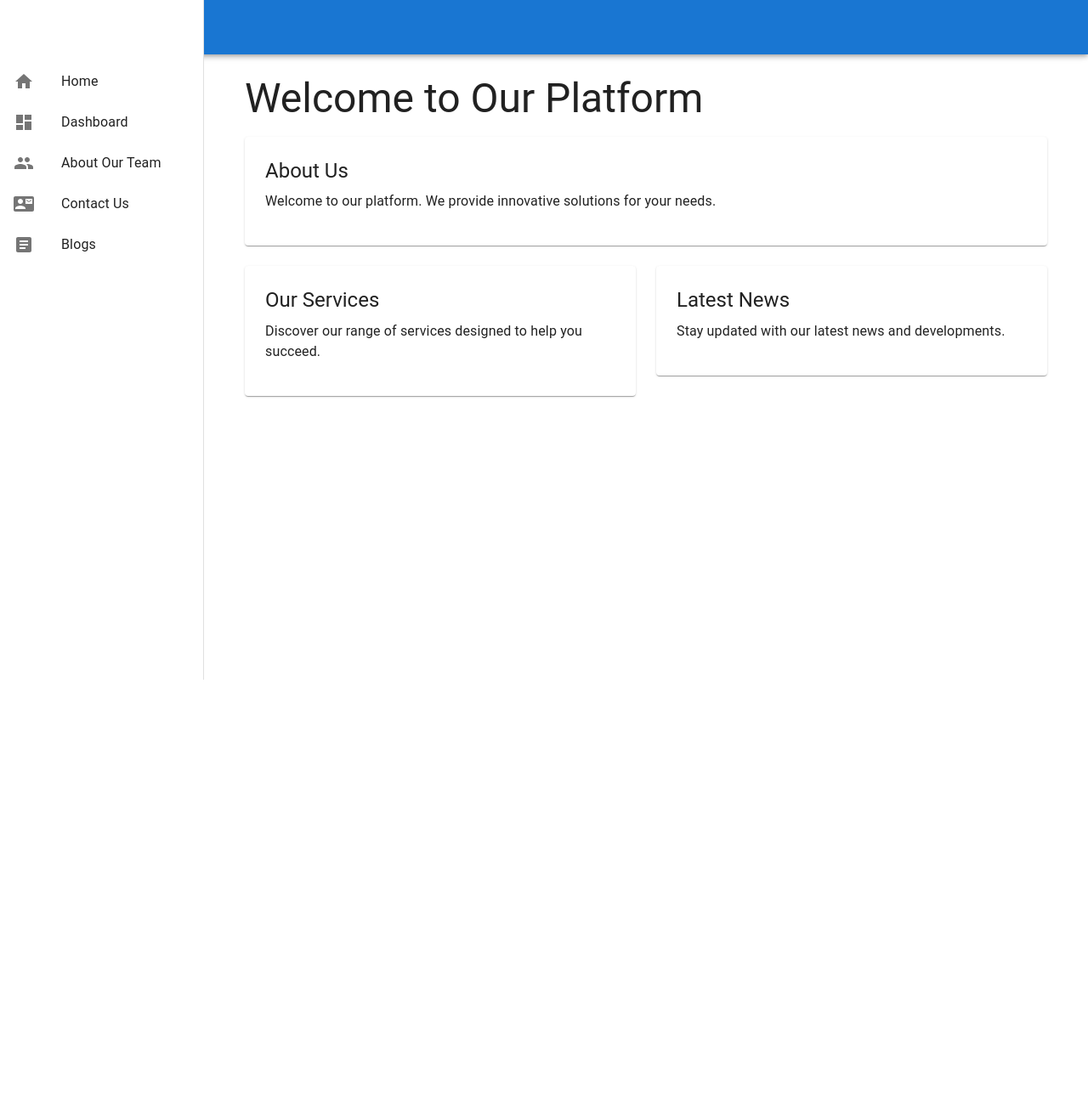
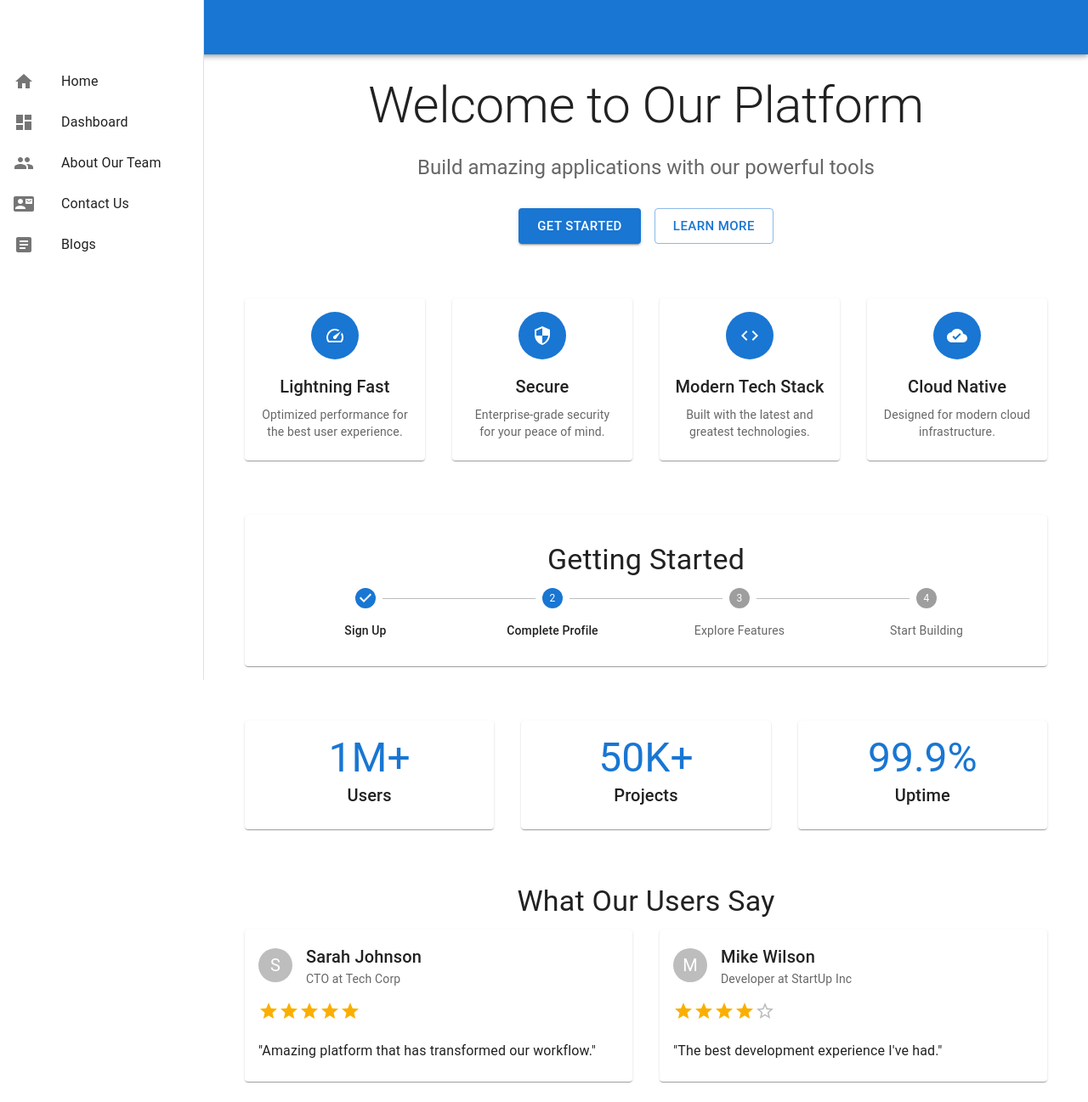
Before and after one commit to jack-petrovic/Latest-React-MUI-Template, a React (Create React App) app: page / in a window 1280 px wide. Shown: the whole page at 85% size. Before the commit the page ends 800 px from the top, so only its background shows below. Built offline with nearby package versions, Linux system fonts and the light colour scheme.

Commit message:
update style on Home page

```diff
--- a/src/pages/Home.jsx
+++ b/src/pages/Home.jsx
@@ -1,45 +1,204 @@
-import { Typography, Container, Paper, Grid } from '@mui/material';
+import {
+  Typography,
+  Container,
+  Paper,
+  Grid,
+  Card,
+  CardContent,
+  CardMedia,
+  Button,
+  Box,
+  Stepper,
+  Step,
+  StepLabel,
+  Rating,
+  Stack,
+  Divider,
+  Avatar,
+  Chip,
+} from '@mui/material';
+import {
+  Speed,
+  Security,
+  Code,
+  CloudDone,
+  Star,
+} from '@mui/icons-material';
 
-const Home = () => {
+function Home() {
+  const features = [
+    {
+      icon: <Speed />,
+      title: 'Lightning Fast',
+      description: 'Optimized performance for the best user experience.',
+    },
+    {
+      icon: <Security />,
+      title: 'Secure',
+      description: 'Enterprise-grade security for your peace of mind.',
+    },
+    {
+      icon: <Code />,
+      title: 'Modern Tech Stack',
+      description: 'Built with the latest and greatest technologies.',
+    },
+    {
+      icon: <CloudDone />,
+      title: 'Cloud Native',
+      description: 'Designed for modern cloud infrastructure.',
+    },
+  ];
+
+  const steps = [
+    'Sign Up',
+    'Complete Profile',
+    'Explore Features',
+    'Start Building',
+  ];
+
+  const testimonials = [
+    {
+      name: 'Sarah Johnson',
+      role: 'CTO',
+      company: 'Tech Corp',
+      avatar: 'S',
+      comment: 'Amazing platform that has transformed our workflow.',
+      rating: 5,
+    },
+    {
+      name: 'Mike Wilson',
+      role: 'Developer',
+      company: 'StartUp Inc',
+      avatar: 'M',
+      comment: 'The best development experience I\'ve had.',
+      rating: 4,
+    },
+  ];
+
   return (
     <Container>
-      <Typography variant="h3" gutterBottom>
+      {/* Hero Section */}
+      <Box sx={{ textAlign: 'center', mb: 8 }}>
+        <Typography variant="h2" gutterBottom>
           Welcome to Our Platform
         </Typography>
-      <Grid container spacing={3}>
-        <Grid item xs={12}>
-          <Paper sx={{ p: 3 }}>
-            <Typography variant="h5" gutterBottom>
-              About Us
+        <Typography variant="h5" color="text.secondary" paragraph>
+          Build amazing applications with our powerful tools
         </Typography>
-            <Typography paragraph>
-              Welcome to our platform. We provide innovative solutions for your needs.
+        <Stack
+          direction={{ xs: 'column', sm: 'row' }}
+          spacing={2}
+          justifyContent="center"
+          sx={{ mt: 4 }}
+        >
+          <Button variant="contained" size="large">
+            Get Started
+          </Button>
+          <Button variant="outlined" size="large">
+            Learn More
+          </Button>
+        </Stack>
+      </Box>
+
+      {/* Features Grid */}
+      <Grid container spacing={4} sx={{ mb: 8 }}>
+        {features.map((feature, index) => (
+          <Grid item xs={12} sm={6} md={3} key={index}>
+            <Card sx={{ height: '100%' }}>
+              <CardContent sx={{ textAlign: 'center' }}>
+                <Avatar
+                  sx={{
+                    bgcolor: 'primary.main',
+                    margin: '0 auto 16px',
+                    width: 56,
+                    height: 56,
+                  }}
+                >
+                  {feature.icon}
+                </Avatar>
+                <Typography variant="h6" gutterBottom>
+                  {feature.title}
                 </Typography>
+                <Typography variant="body2" color="text.secondary">
+                  {feature.description}
+                </Typography>
+              </CardContent>
+            </Card>
+          </Grid>
+        ))}
+      </Grid>
+
+      {/* Getting Started Stepper */}
+      <Paper sx={{ p: 4, mb: 8 }}>
+        <Typography variant="h4" gutterBottom textAlign="center">
+          Getting Started
+        </Typography>
+        <Stepper activeStep={1} alternativeLabel>
+          {steps.map((label) => (
+            <Step key={label}>
+              <StepLabel>{label}</StepLabel>
+            </Step>
+          ))}
+        </Stepper>
       </Paper>
+
+      {/* Statistics */}
+      <Grid container spacing={4} sx={{ mb: 8 }}>
+        <Grid item xs={12} md={4}>
+          <Card>
+            <CardContent sx={{ textAlign: 'center' }}>
+              <Typography variant="h3" color="primary">1M+</Typography>
+              <Typography variant="h6">Users</Typography>
+            </CardContent>
+          </Card>
         </Grid>
-        <Grid item xs={12} md={6}>
-          <Paper sx={{ p: 3 }}>
-            <Typography variant="h5" gutterBottom>
-              Our Services
+        <Grid item xs={12} md={4}>
+          <Card>
+            <CardContent sx={{ textAlign: 'center' }}>
+              <Typography variant="h3" color="primary">50K+</Typography>
+              <Typography variant="h6">Projects</Typography>
+            </CardContent>
+          </Card>
+        </Grid>
+        <Grid item xs={12} md={4}>
+          <Card>
+            <CardContent sx={{ textAlign: 'center' }}>
+              <Typography variant="h3" color="primary">99.9%</Typography>
+              <Typography variant="h6">Uptime</Typography>
+            </CardContent>
+          </Card>
+        </Grid>
+      </Grid>
+
+      {/* Testimonials */}
+      <Typography variant="h4" gutterBottom textAlign="center">
+        What Our Users Say
       </Typography>
-            <Typography paragraph>
-              Discover our range of services designed to help you succeed.
+      <Grid container spacing={4}>
+        {testimonials.map((testimonial, index) => (
+          <Grid item xs={12} md={6} key={index}>
+            <Card>
+              <CardContent>
+                <Box sx={{ display: 'flex', alignItems: 'center', mb: 2 }}>
+                  <Avatar sx={{ mr: 2 }}>{testimonial.avatar}</Avatar>
+                  <Box>
+                    <Typography variant="h6">{testimonial.name}</Typography>
+                    <Typography variant="body2" color="text.secondary">
+                      {testimonial.role} at {testimonial.company}
                     </Typography>
-          </Paper>
+                  </Box>
+                </Box>
+                <Rating value={testimonial.rating} readOnly icon={<Star />} />
+                <Typography variant="body1" sx={{ mt: 2 }}>
+                  "{testimonial.comment}"
+                </Typography>
+              </CardContent>
+            </Card>
           </Grid>
-        <Grid item xs={12} md={6}>
-          <Paper sx={{ p: 3 }}>
-            <Typography variant="h5" gutterBottom>
-              Latest News
-            </Typography>
-            <Typography paragraph>
-              Stay updated with our latest news and developments.
-            </Typography>
-          </Paper>
-        </Grid>
+        ))}
       </Grid>
     </Container>
   );
-};
+}
 
-export default Home;
+export default Home
```
Lines whose indentation alone changed are shown as unchanged.
